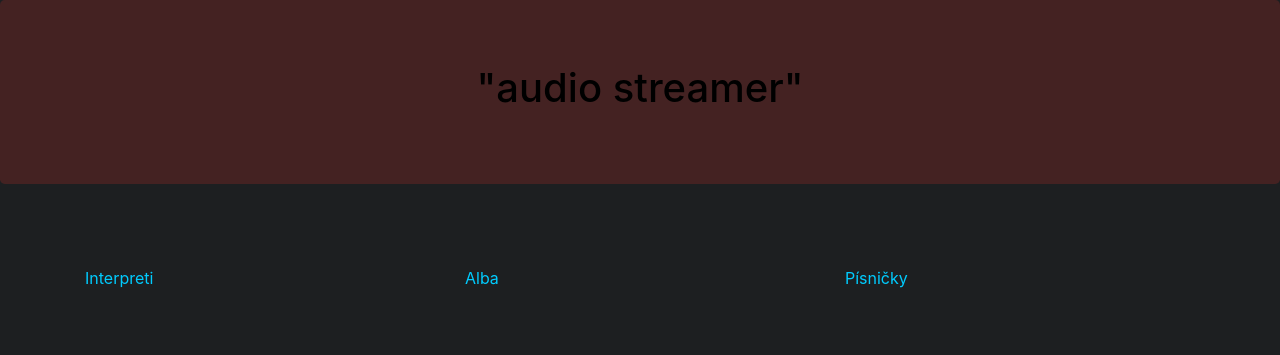
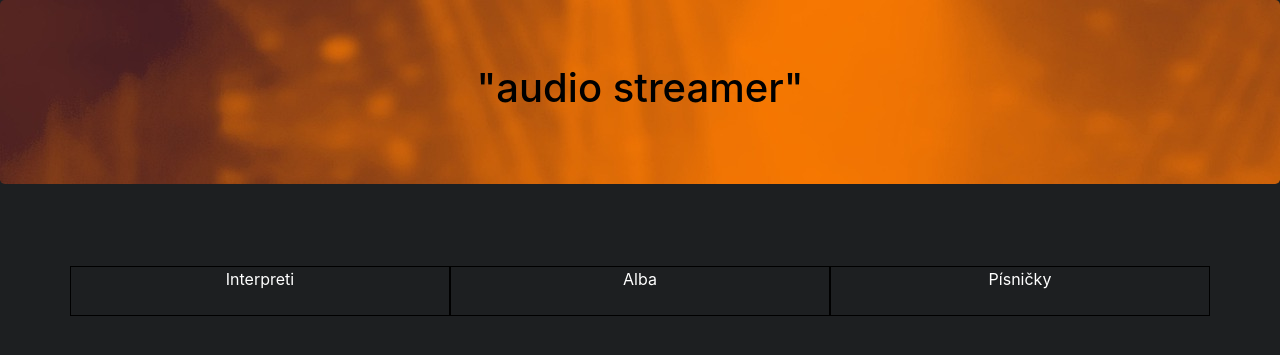
Before and after one commit to chodec/spotify-from-wish, a PHP site: page / in a window 1280 px wide. Shown: the top 355 px of the page. Run offline with PHP 8.4, Linux system fonts and the light colour scheme; some libraries are stand-ins or nearby versions.

Commit message:
zakladni implementace hudby

```diff
--- a/index.php
+++ b/index.php
@@ -4,8 +4,10 @@
   <title>Audio streamer</title>
   <link rel="stylesheet" href="https://maxcdn.bootstrapcdn.com/bootstrap/4.0.0-beta.2/css/bootstrap.min.css" integrity="sha384-PsH8R72JQ3SOdhVi3uxftmaW6Vc51MKb0q5P2rRUpPvrszuE4W1povHYgTpBfshb" crossorigin="anonymous">
   <link rel="stylesheet" type="text/css" href="style.css">
+  <link rel="stylesheet" href="https://cdnjs.cloudflare.com/ajax/libs/font-awesome/4.7.0/css/font-awesome.min.css">
   <script src="https://ajax.googleapis.com/ajax/libs/jquery/3.2.1/jquery.min.js"></script>
   <script type="text/javascript" src="script.js"></script>
+  <script type="text/javascript" src="https://cdnjs.cloudflare.com/ajax/libs/howler/2.0.4/howler.js"></script>
   <meta name="viewport" content="width=device-width, initial-scale=1">
 </head>
 <body>
@@ -16,14 +18,29 @@
     <div class="container">
       <div id="display">
         <div class="row">
-        <div class="col-lg-4">
+          <div class="col-md">
             <span id="h3author"> Interpreti </span>
           </div>
-        <div class="col-lg-4">
+          <div class="col-md">
             <span  id="h3album"> Alba </span>
           </div>
+          <div class="col-md">
+            <span id="h3song"> Písničky </span>
+          </div>
+        </div>
+    </div>
+  </div>
+
+      <div class="footer">
+        <div class="row">
+          <img  src="../apicko/img/photo.png" class="img-responsive col-lg-1">
           <div class="col-lg-4">
-          <span id="h3song"> Písničky </span>
+            <span class="songName col-lg-1"></span>
+            <br>
+            <span class="songAuthor col-lg-3"></span>
+            <br>
+            <span class="fa fa-pause col-lg-1" aria-hidden="true"></span>
+            <span class="fa fa-play col-lg-1" aria-hidden="true"></span>
           </div>
         </div>
       </div>
--- a/script.js
+++ b/script.js
@@ -13,7 +13,13 @@ var tmpUrlAlbum = "";
 var tmpUrlAlbumSongs = "";
 var tmpUrlAuthorAlbums = "";
 
+var playtime = "";
+var currentSong = "";
+var currentAuthor = "";
+var currentImg = "";
+
 $(document).ready(function(){
+  $( ".footer" ).hide();
   displayFunction();
   $( "#takeMeBack" ).click(function(){
     takeMeBack();
@@ -27,9 +33,7 @@ function displayAuthor()
       $( "#display" ).empty();
       $( "#display" ).append('<div class="row">');
       $.each(json, function(i, item){
-        $( ".row" ).append( '<div class="col-sm">');
-        $( ".row" ).append('<span  class="authorClass" id="' + json[i].name + '">' + json[i].real_name + '</span>');
-        $( ".row" ).append( '</div>');
+        $( ".row" ).append('<div class="col-md"> <span  class="authorClass" id="' + json[i].name + '">' + json[i].real_name + '</span> </div>');
       });
       $( ".authorClass" ).click(function(){
         tmpUrlAuthorSongs += $(this).attr( "id" );
@@ -43,10 +47,13 @@ function displayAuthor()
 function displayAuthorSongsAndAlbums(){
   $( "#display" ).empty();
 
+  $( "#display" ).append('<div class="row">');
+  $( ".row" ).append('<div class="col-md-6 albumRowClass">');
+  $( ".row" ).append('<div class="col-md-6 songRowClass">');
+  $( ".albumRowClass" ).append('<h3> Albumy </h3> ');
+  $( ".songRowClass" ).append('<h3> Písničky </h3> ');
+
   $.getJSON(urlAuthorAlbums + tmpUrlAuthorAlbums,function(json){
-    $( "#display" ).append('<div class="row rowAlbum">');
-    $( ".rowAlbum" ).append('<div class="col-sm albumRowClass">');
-    $( ".albumRowClass" ).append('<h3> Albumy </h3> ');
     tmpUrlAuthorAlbums = "";
     $.each(json, function(i, item){
       $( ".albumRowClass" ).append('<span class="albumClass" id="' + json[i].name + '">' + json[i].real_name + '</span>');
@@ -59,28 +66,46 @@ function displayAuthorSongsAndAlbums(){
   });
 
   $.getJSON(urlAuthorSongs + tmpUrlAuthorSongs,function(json){
-    $( "#display" ).append('<div class="row rowSong">');
-    $( ".rowSong" ).append('<div class="col-sm songRowClass">');
-    $( ".songRowClass" ).append('<h3> Písničky </h3> ');
     tmpUrlAuthorSongs = "";
     $.each(json, function(i, item){
       $( ".songRowClass" ).append('<span class="authorSongClass" id="' + json[i].name + '">' + json[i].real_name + '</span>');
       $( ".songRowClass" ).append( "<br>" );
     });
-
     $( ".authorSongClass").click(function(){
       tmpUrlSongInfo += $(this).attr( "id" );
       displaySong();
     });
   });
 }
+
 function displaySong()
 {
   $( "#display" ).empty();
+  $( "#display" ).append('<div class="setCenter">');
+  $( ".setCenter" ).append('<img src="../apicko/img/photo.png" class="imgClass"> <br>');
+
   $.getJSON(urlSongInfo + tmpUrlSongInfo,function(json){
     $.each(json, function(i, item){
       tmpUrlSongInfo = "";
-      $( "#display" ).append('<span class="songClass" id="' + json[i].name + '">' + json[i].real_name + '<br>' +  json[i].real_author + '</span>');
+      playtime = json[i].name + '.mp3';
+      currentSong = json[i].real_name;
+      currentAuthor = json[i].real_author;
+      $( ".setCenter" ).append('<span class="songClassic" id="' + json[i].name + '">' +
+      json[i].real_name + '<br>' +  json[i].real_author + '</span>');
+    });
+
+    var sound = new Howl({
+      src: ['../apicko/music/' + playtime],
+      volume: 0.1,
+    });
+
+      displayFooter();
+
+      $( ".fa-pause" ).click(function(){
+        sound.pause();
+      });
+      $( ".fa-play" ).click(function(){
+        sound.play();
       });
   });
 }
@@ -90,10 +115,10 @@ function displayAlbum()
   $( "#h3album" ).click(function(){
     $.getJSON(urlAlbum,function(json){
       $( "#display" ).empty();
+      $( "#display" ).append('<div class="row">');
       $.each(json, function(i, item){
-      $( "#display" ).append('<span  class="albumClass" id="' + json[i].name + '">' + json[i].real_name + '</span> <br>'+ "by: ");
-      $( "#display" ).append('<span  class="authorClass" >' + json[i].real_author + '</span>' + '<br>');
-      $( "#display" ).append( "<br>" );
+        $( ".row" ).append('<div class="col-md"><span  class="albumClass" id="' + json[i].name + '">' +
+        json[i].real_name + '</span> <br> by <span  class="authorClass" >' + json[i].real_author + '</span> </div>');
       });
       $( ".authorClass" ).click(function(){
         tmpUrlAuthorSongs += $(this).attr( "id" );
@@ -127,9 +152,10 @@ function displaySongs()
 {
   $( "#h3song" ).click(function(){
     $.getJSON(urlAllSongs,function(json){
-      $("#display").empty();
+      $( "#display" ).empty();
+      $("#display").append('<div class="row">');
       $.each(json,function(i, item){
-        $("#display").append('<span class="songClass" id="'+ json[i].name + '">' + json[i].real_name + '</span>' + '<br>')
+        $( ".row" ).append('<div class="col-md"><span class="songClass" id="'+ json[i].name + '">' + json[i].real_name + '</span> </div>')
       });
       $( ".songClass" ).click(function(){
         tmpUrlSongInfo = $(this).attr( "id" );
@@ -142,10 +168,24 @@ function displaySongs()
 function takeMeBack()
 {
   $( "#display" ).empty();
-  $( "#display" ).append('<h3 id="h3author"> Interpreti </h3>');
-  $( "#display" ).append('<h3 id="h3album"> Alba </h3>');
-  $( "#display" ).append('<h3 id="h3song"> Písničky </h3>');
+
+  $( "#display" ).append('<div class="row">');
+  $( ".row" ).append('<div class="col-md first">');
+  $( ".first" ).append('<span id="h3author"> Interpreti </span>');
+  $( ".row" ).append('<div class="col-md second">');
+  $( ".second" ).append('<span id="h3album"> Alba </span>');
+  $( ".row" ).append('<div class="col-md third">');
+  $( ".third" ).append('<span id="h3song"> Písničky </span>');
+
   displayFunction();
+}
+function displayFooter(){
+  $( ".songClassic" ).click(function(){
+      $( ".footer" ).fadeIn(3000);
+      $( ".col-md" ).remove();
+      $( ".songName" ).text(currentSong);
+      $( ".songAuthor" ).text('by ' + currentAuthor);
+      });
 }
 
 function displayFunction()
--- a/style.css
+++ b/style.css
@@ -1,14 +1,11 @@
 body{
   background-color: #1D1F21;
+}
+span{
+  color: white;
+}
+span:hover{
   color: #00ccff;
-}
-a{
-  color: #e6e6e6
-}
-a:hover{
-  color: #ffff66;
-  text-decoration: none;
-  font-size: 15px;
 }
 h1{
   color:black;
@@ -23,5 +20,54 @@ h1{
   color:white;
 }
 .jumbotron{
-  background-color: #442222;
+  background-image: url("../apicko/img/header.png");
+  object-fit: cover;
 }
+.col-md{
+  text-align: center;
+  height: 50px;
+  border: 1px solid black;
+}
+.col-md-6{
+  text-align: center;
+}
+.setCenter{
+  position: absolute;
+  text-align: center;
+  width: 300px;
+  height: 200px;
+  z-index: 15;
+  top: 50%;
+  left: 50%;
+  margin: -100px 0 0 -150px;
+  border: 1px solid black;
+}
+.imgClass{
+  object-fit: cover;
+  width: 100px;
+  height: 100px;
+}
+.footer{
+  border-top: 1px solid white;
+  height: 100px;
+  width:100%;
+  position: absolute;
+  left: 0;
+  bottom: 0;
+  background: rgba(128, 128, 128, 0.1);
+  padding-top: 1%;
+  padding-left: 25%;
+}
+.img-responsive {
+    display: block;
+    width: 64px;
+    height: 64px;
+    object-fit: cover;
+    border-right: 1px solid white;
+}
+.songName{
+   font-weight: bold;
+}
+.songAuthor{
+  font-style: italic;
+}
```
Also changed, not shown: img/header.png (added), img/photo.png (added), 6 other files. Lines whose indentation alone changed are shown as unchanged.
